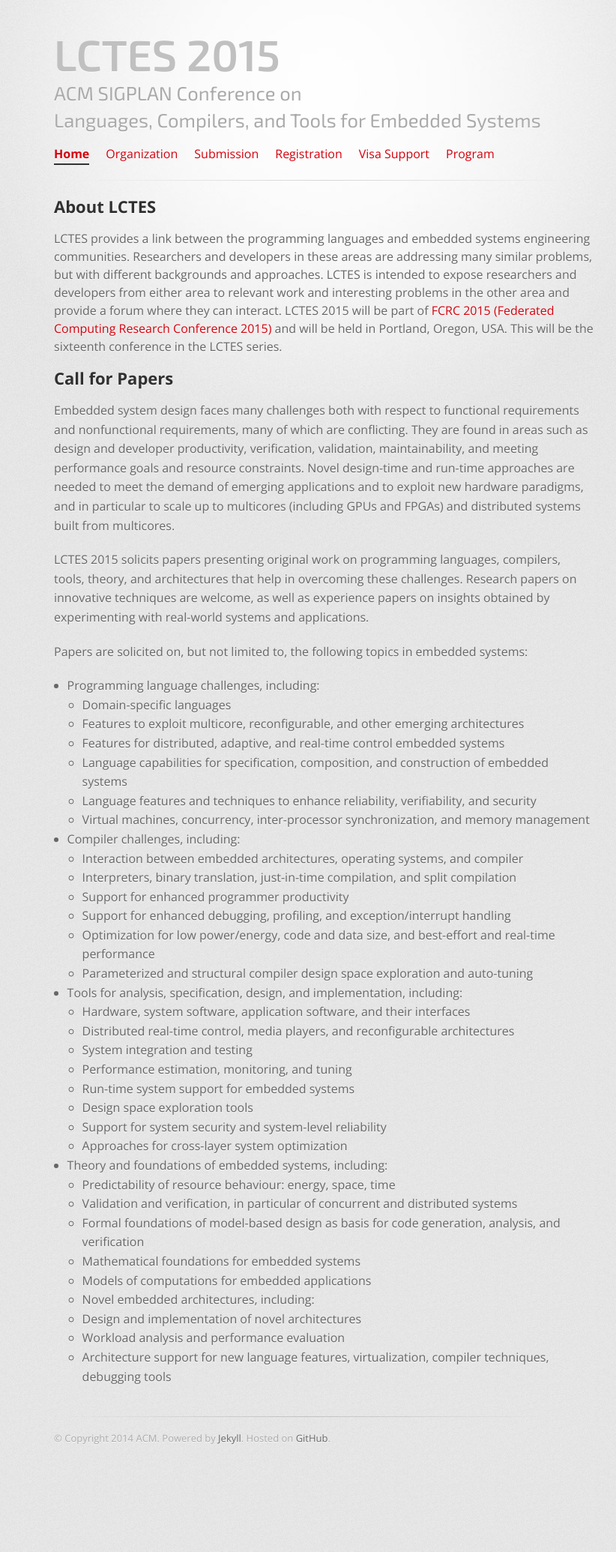
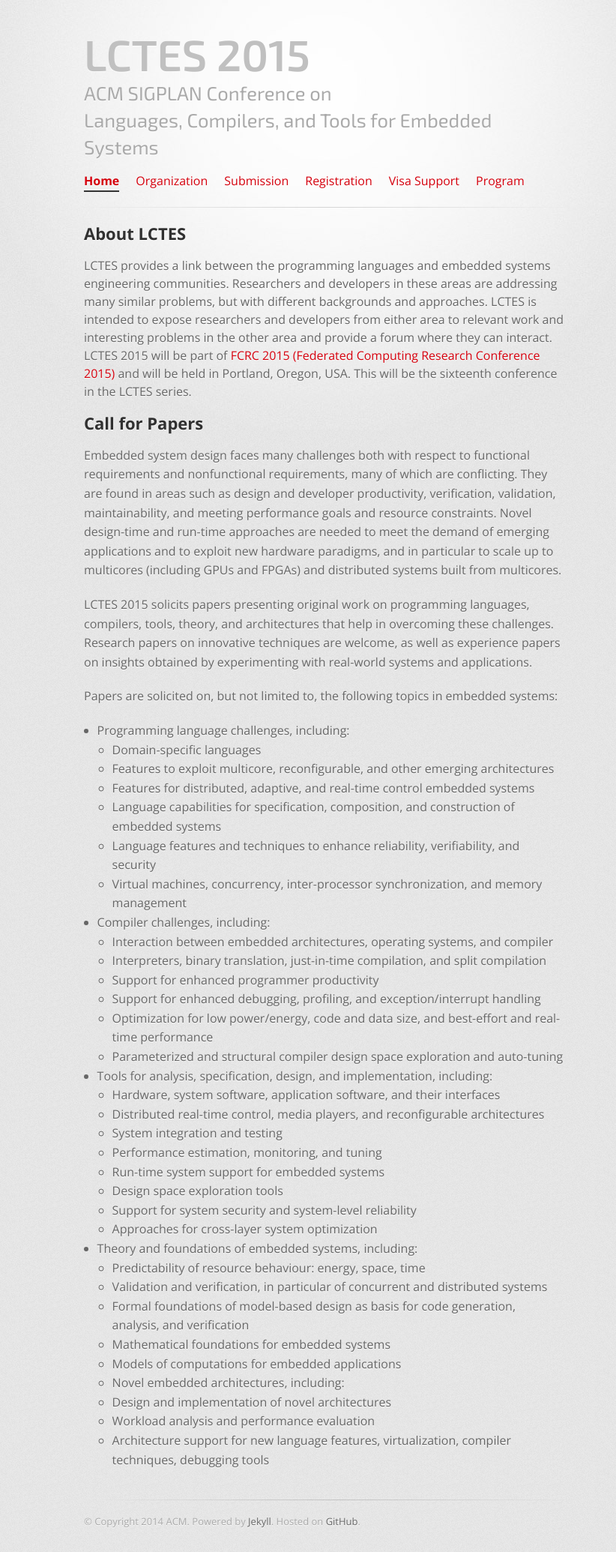
Before and after one commit to GSathish/lctes2015, a Jekyll site: the page built from index.html, in a window 1280 px wide. Shown: the whole page at 75% size, without its empty margins (208-1030 px from the left). Built offline with Jekyll 4.4.1, drawn with Linux system fonts in a browser that asks for light colours; before the commit the page ends 1959 px from its top, so only the background shows below that.

Commit message:
Changed column width

```diff
--- a/stylesheets/stylesheet.css
+++ b/stylesheets/stylesheet.css
@@ -114,7 +114,7 @@
 }
 
 .inner {
-  width: 720px;
+  width: 640px;
   margin: 0 auto;
 }
 
```
